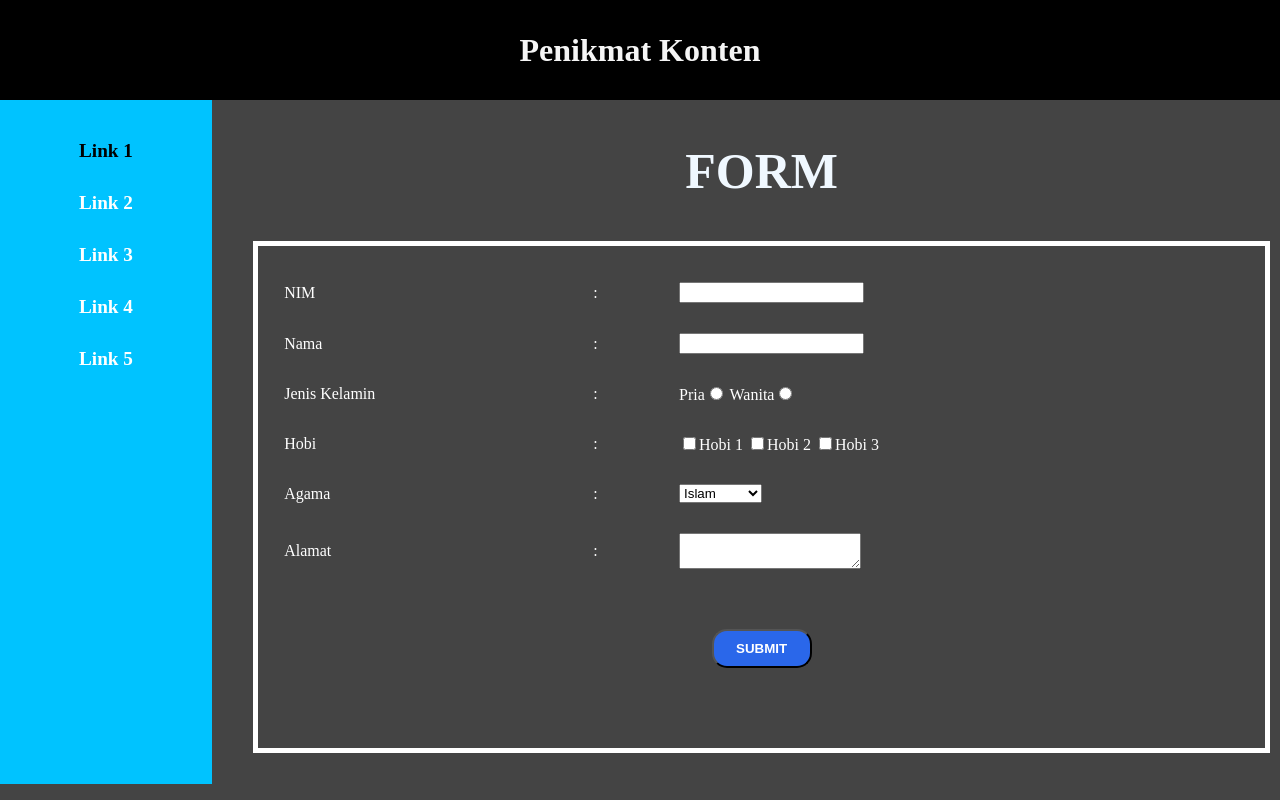
After one commit to Dhaboav/web-login, a PHP site: page /content_page/form.php in a window 1280 px wide. The commit adds this page. Run offline with PHP 8.4, Linux system fonts and the light colour scheme.

Commit message:
add form.php and modify content

```diff
--- /dev/null
+++ b/login_page/content_page/form.php
@@ -0,0 +1,80 @@
+<html lang="id">
+
+<head>
+    <meta charset="UTF-8">
+    <meta name="viewport" content="width=device-width, initial-scale=1.0">
+    <title>Form</title>
+    <link rel="stylesheet" href="style.css">
+</head>
+
+<body>
+    <header>
+        <h1>
+            <a href="index.php">Penikmat Konten</a>
+        </h1>
+    </header>
+    <nav>
+        <a href="form.php" style="color: black;">Link 1</a>
+        <a href="#">Link 2</a>
+        <a href="#">Link 3</a>
+        <a href="#">Link 4</a>
+        <a href="#">Link 5</a>
+    </nav>
+    <section>
+        <h1>FORM</h1>
+        <article class="form-container">
+            <form action='' method='POST'>
+                <table>
+                    <tr>
+                        <td>NIM</td>
+                        <td>:</td>
+                        <td><input type='text' name='NIM'></td>
+                    </tr>
+                    <tr>
+                        <td>Nama</td>
+                        <td>:</td>
+                        <td><input type='text' name='nama'></td>
+                    </tr>
+                    <tr>
+                        <td>Jenis Kelamin</td>
+                        <td>:</td>
+                        <td>Pria<input type='radio' name='jk' value='Pria'> Wanita<input type='radio' name='jk' value='Wanita'>
+                        </td>
+                    </tr>
+                    <tr>
+                        <td>Hobi</td>
+                        <td>:</td>
+                        <td><input type='checkbox' name='hobi[]' value='hobi 1'>Hobi 1 <input type='checkbox' name='hobi[]' value='hobi 2'>Hobi 2 <input type='checkbox' name='hobi[]' value='hobi 3'>Hobi 3</td>
+                    </tr>
+                    <tr>
+                        <td>Agama</td>
+                        <td>:</td>
+                        <td>
+                            <select name='agama'>
+                                <option>Islam</option>
+                                <option>Kristen</option>
+                                <option>Khatolik</option>
+                                <option>Buddha</option>
+                                <option>Hindu </option>
+                                <option>Konghucu</option>
+                            </select>
+                        </td>
+                    </tr>
+                    <tr>
+                        <td>Alamat</td>
+                        <td>:</td>
+                        <td><textarea name='alamat'></textarea></td>
+                    </tr>
+                    <tr>
+                        <td colspan="3"><button type="submit">SUBMIT</button></td>
+                    </tr>
+                </table>
+            </form>
+            </form>
+
+        </article>
+    </section>
+
+</body>
+
+</html>
--- a/login_page/content_page/index.php
+++ b/login_page/content_page/index.php
@@ -14,7 +14,7 @@
         </h1>
     </header>
     <nav>
-        <a href="#">Link 1</a>
+        <a href="form.php">Link 1</a>
         <a href="#">Link 2</a>
         <a href="#">Link 3</a>
         <a href="#">Link 4</a>
--- a/login_page/content_page/style.css
+++ b/login_page/content_page/style.css
@@ -1,9 +1,11 @@
+/* Reset default margin and padding on the body */
 body {
     margin: 0;
     padding: 0;
     background-color: #444;
 }
 
+/* Header styling */
 header {
     background-color: black;
     height: 100px;
@@ -12,12 +14,13 @@ header {
     align-items: center;
 }
 
-header h1 a{
+header h1 a {
     text-decoration: none;
     color: whitesmoke;
     cursor: default;
 }
 
+/* Navigation bar styling */
 nav {
     float: left;
     background-color: rgb(0, 195, 255);
@@ -37,10 +40,13 @@ nav a {
     margin-top: 30px;
 }
 
-nav a:hover {color: black;}
+nav a:hover {
+    color: black;
+}
 
+/* Main content section styling */
 section {
-    background-color: #444;;
+    background-color: #444;
     float: right;
     width: 81%;
     height: 86%;
@@ -52,17 +58,59 @@ section h1 {
     font-size: 50px;
 }
 
+/* Article and form styling */
 section article {
     border: 5px solid white;
-    margin:10px;
+    margin: 10px;
     padding: 10px;
     height: 70%;
     overflow: auto;
 }
 
-section article p{
+section article p {
     color: whitesmoke;
     text-align: justify;
     text-indent: 15px;
-    font-family:'Times New Roman', Times, serif;
+    font-family: 'Times New Roman', Times, serif;
 }
+
+/* Form styling */
+.form-container form {
+    display: flex;
+    flex-direction: column;
+    align-items: center;
+    text-align: center;
+    margin-top: 10px;
+}
+
+.form-container form table {
+    margin: auto;
+    color: white;
+    width: 100%;
+}
+
+.form-container form table td {
+    padding: 14px;
+}
+
+.form-container form table input:focus,
+.form-container form table textarea:focus {
+    outline: none;
+}
+
+.form-container form table button {
+    margin-top: 30px;
+    margin-left: auto;
+    margin-right: auto;
+    display: block;
+    border-radius: 15px;
+    width: 100px;
+    background-color: rgb(42, 103, 234);
+    color: white;
+    font-weight: bold;
+    padding: 10px;
+}
+
+.form-container form table button:hover {
+    background-color: greenyellow;
+}
```
